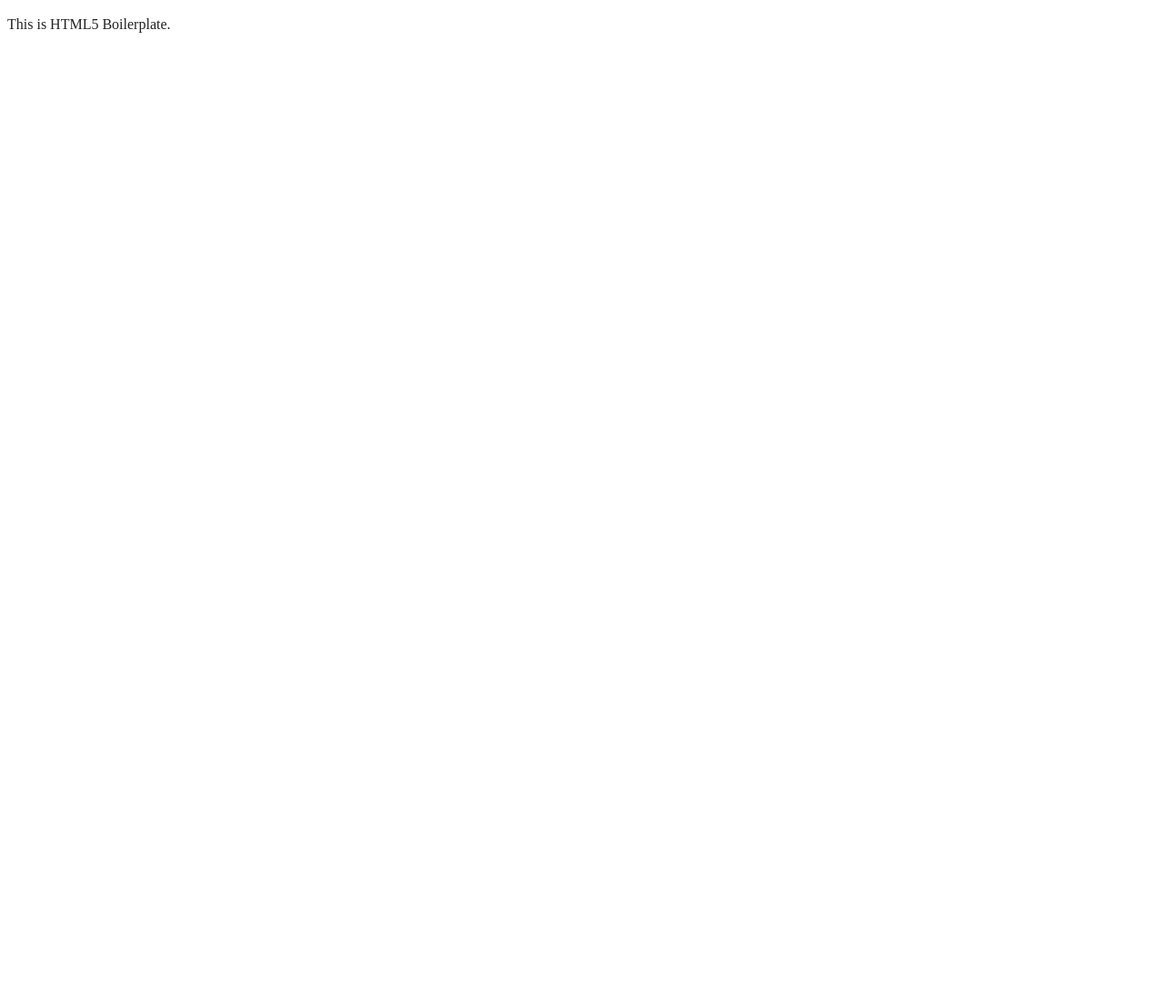
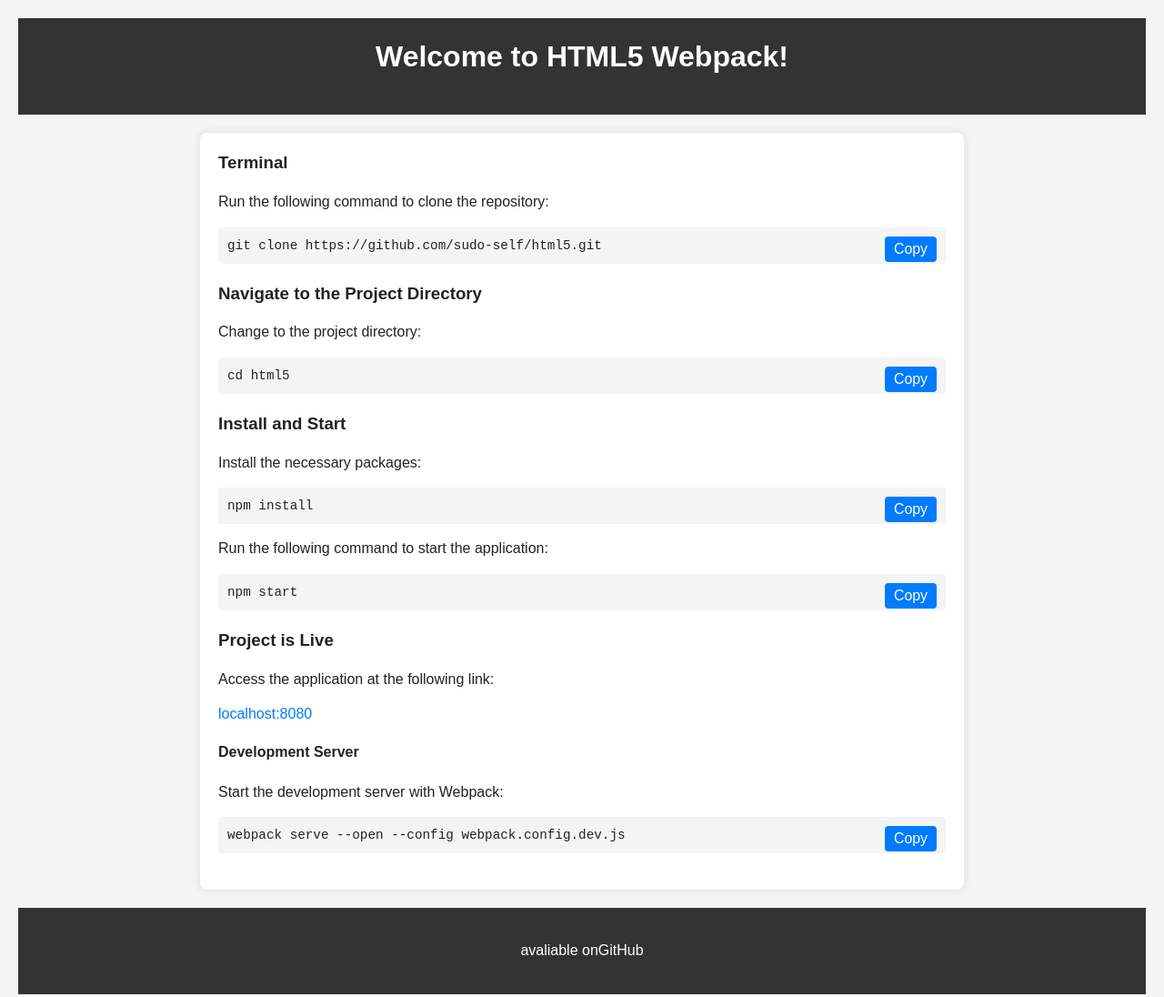
Before and after one commit to sudo-self/html5, a website built with webpack: page index.html in a window 1280 px wide. Shown: the whole page at 91% size. Before the commit the page ends 800 px from the top, so only its background shows below. Built offline with nearby package versions, Linux system fonts and the light colour scheme.

Commit message:
Update index.html

```diff
--- a/index.html
+++ b/index.html
@@ -21,13 +21,119 @@
   <link rel="manifest" href="site.webmanifest">
   <meta name="theme-color" content="#fafafa">
 </head>
+<head>
+    <meta charset="UTF-8">
+    <meta name="viewport" content="width=device-width, initial-scale=1.0">
+    <title>HTML5 Template Setup</title>
+    <style>
+        body {
+            font-family: Arial, sans-serif;
+            margin: 0;
+            padding: 20px;
+            background-color: #f4f4f4;
+        }
+        header, footer {
+            background-color: #333;
+            color: white;
+            padding: 20px 0;
+            text-align: center;
+        }
+        main {
+            background-color: white;
+            padding: 20px;
+            margin: 20px auto;
+            border-radius: 8px;
+            box-shadow: 0 0 10px rgba(0, 0, 0, 0.1);
+            max-width: 800px;
+        }
+        h1, h2, h3, h4 {
+            margin-top: 0;
+        }
+        section {
+            margin-bottom: 20px;
+        }
+        code {
+            display: block;
+            background-color: #f4f4f4;
+            padding: 10px;
+            border-radius: 4px;
+            font-size: 1.1em;
+            position: relative;
+        }
+        code button {
+            position: absolute;
+            top: 10px;
+            right: 10px;
+            background-color: #007BFF;
+            color: white;
+            border: none;
+            padding: 5px 10px;
+            cursor: pointer;
+            border-radius: 4px;
+            font-size: 0.9em;
+        }
+        code button:hover {
+            background-color: #0056b3;
+        }
+        a {
+            color: #007BFF;
+            text-decoration: none;
+        }
+        a:hover {
+            text-decoration: underline;
+        }
+    </style>
+</head>
+<body>
+    <header>
+        <h1>Welcome to HTML5 Webpack!</h1>
+    </header>
+    <main>
+        <section>
+            <h3>Terminal</h3>
+            <p>Run the following command to clone the repository:</p>
+            <code id="code1">git clone https://github.com/sudo-self/html5.git <button onclick="copyToClipboard('code1')">Copy</button></code>
+        </section>
 
-<body>
+        <section>
+            <h3>Navigate to the Project Directory</h3>
+            <p>Change to the project directory:</p>
+            <code id="code2">cd html5 <button onclick="copyToClipboard('code2')">Copy</button></code>
+        </section>
 
-  <!-- Add your site or application content here -->
-  <p>This is HTML5 Boilerplate.</p>
-  <script src="js/app.js"></script>
+        <section>
+            <h3>Install and Start</h3>
+            <p>Install the necessary packages:</p>
+            <code id="code3">npm install <button onclick="copyToClipboard('code3')">Copy</button></code>
+            <p>Run the following command to start the application:</p>
+            <code id="code4">npm start <button onclick="copyToClipboard('code4')">Copy</button></code>
+        </section>
 
+        <section>
+            <h3>Project is Live</h3>
+            <p>Access the application at the following link:</p>
+            <p><a href="http://localhost:8080/">localhost:8080</a></p>
+        </section>
+
+        <section>
+            <h4>Development Server</h4>
+            <p>Start the development server with Webpack:</p>
+            <code id="code5">webpack serve --open --config webpack.config.dev.js <button onclick="copyToClipboard('code5')">Copy</button></code>
+        </section>
+    </main>
+    <footer>
+        <p>avaliable on<a href="https://github.com/sudo-self/html5" style="color: white;">GitHub</a></p>
+    </footer>
+    <script>
+        function copyToClipboard(id) {
+            var codeBlock = document.getElementById(id);
+            var text = codeBlock.textContent.replace(" Copy", "");
+            navigator.clipboard.writeText(text).then(function() {
+                alert('Copied to clipboard');
+            }, function(err) {
+                console.error('Failed to copy text: ', err);
+            });
+        }
+    </script>
 </body>
-
 </html>
```
